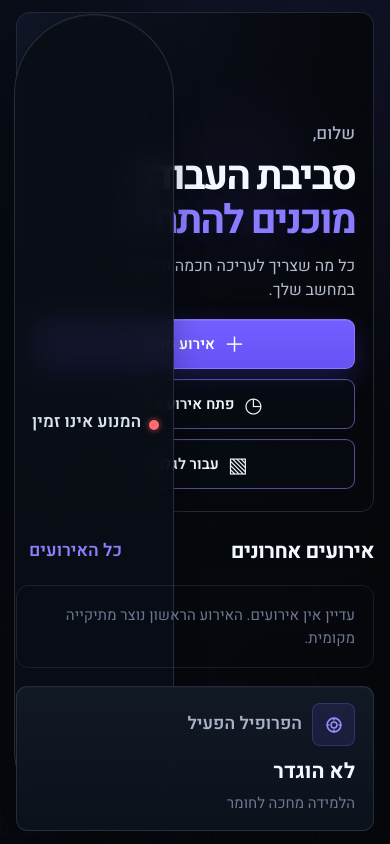
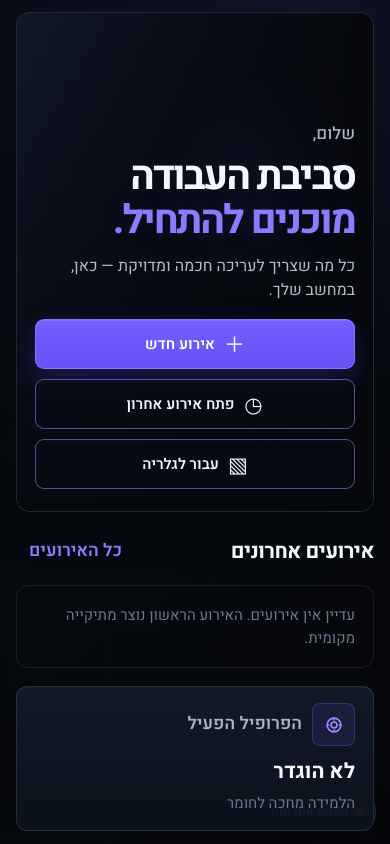
Before and after one commit to WizZerr/PROGRAPHER-V2, a Next.js app in the folder frontend/: page / in a window 390 px wide. Built offline with nearby package versions, Linux system fonts and the light colour scheme.

Commit message:
fix: keep engine status compact across breakpoints

```diff
--- a/frontend/src/features/dashboard/DashboardScreen.module.css
+++ b/frontend/src/features/dashboard/DashboardScreen.module.css
@@ -524,12 +524,6 @@
     width: auto;
   }
 
-  .heroEngine {
-    top: 18px;
-    left: 18px;
-    right: auto;
-  }
-
   .hero h2 {
     font-size: 55px;
   }
@@ -575,29 +569,6 @@
   .hero p {
     margin-top: 14px;
     font-size: 17px;
-  }
-
-  .heroEngine {
-    top: 20px;
-    left: 20px;
-    min-width: 205px;
-    min-height: 76px;
-    padding: 12px 14px;
-  }
-
-  .heroEngine strong {
-    font-size: 17px;
-  }
-
-  .heroEngine span:not(.engineDot) {
-    font-size: 12px;
-  }
-
-  .engineDot {
-    width: 10px;
-    height: 10px;
-    flex-basis: 10px;
-    margin-top: 5px;
   }
 
   .actions {
@@ -668,10 +639,6 @@
     font-size: 15px;
   }
 
-  .heroEngine {
-    min-width: 180px;
-  }
-
   .eventStrip {
     grid-template-columns: 1fr;
   }
@@ -700,13 +667,6 @@
   .primary,
   .secondary {
     width: 100%;
-  }
-
-  .heroEngine {
-    top: 14px;
-    left: 14px;
-    min-width: 160px;
-    min-height: 64px;
   }
 
   .sectionHeader h3 {
```
